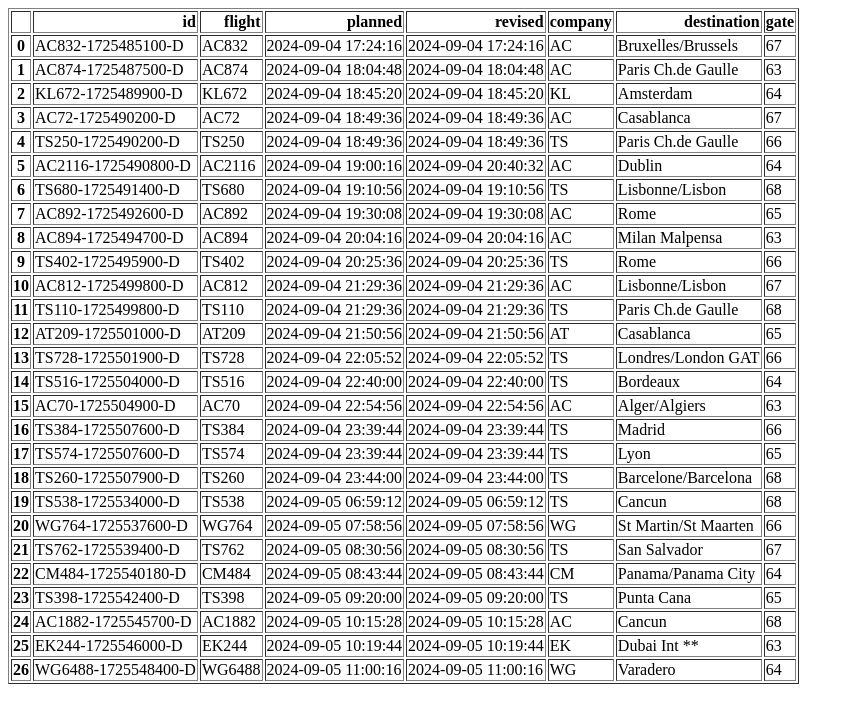
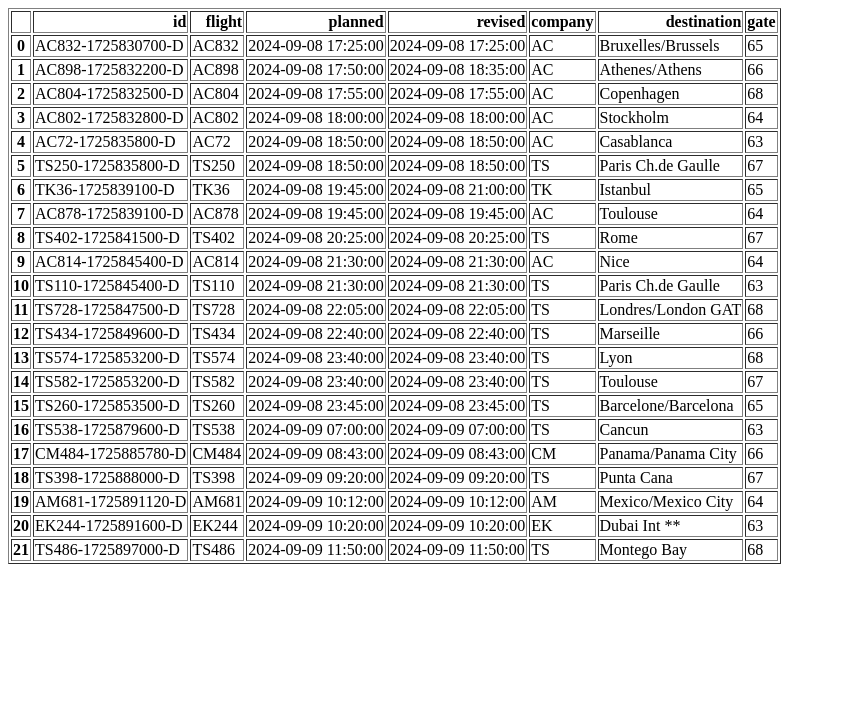
Before and after one commit to andrewchababi/FlightDataPipeline, a Python web app: template templates/df-data.html in a window 1280 px wide. Shown: the top 723 px of the page, without its empty margins (0-854 px from the left). Run offline with Jinja, Linux system fonts and the light colour scheme; the template is opened without the code that fills it, so the values that code supplies are empty.

Commit message:
bad version

```diff
--- a/templates/df-data.html
+++ b/templates/df-data.html
@@ -14,273 +14,223 @@
   <tbody>
     <tr>
       <th>0</th>
-      <td>AC832-1725485100-D</td>
+      <td>AC832-1725830700-D</td>
       <td>AC832</td>
-      <td>2024-09-04 17:24:16</td>
-      <td>2024-09-04 17:24:16</td>
+      <td>2024-09-08 17:25:00</td>
+      <td>2024-09-08 17:25:00</td>
       <td>AC</td>
       <td>Bruxelles/Brussels</td>
+      <td>65</td>
+    </tr>
+    <tr>
+      <th>1</th>
+      <td>AC898-1725832200-D</td>
+      <td>AC898</td>
+      <td>2024-09-08 17:50:00</td>
+      <td>2024-09-08 18:35:00</td>
+      <td>AC</td>
+      <td>Athenes/Athens</td>
+      <td>66</td>
+    </tr>
+    <tr>
+      <th>2</th>
+      <td>AC804-1725832500-D</td>
+      <td>AC804</td>
+      <td>2024-09-08 17:55:00</td>
+      <td>2024-09-08 17:55:00</td>
+      <td>AC</td>
+      <td>Copenhagen</td>
+      <td>68</td>
+    </tr>
+    <tr>
+      <th>3</th>
+      <td>AC802-1725832800-D</td>
+      <td>AC802</td>
+      <td>2024-09-08 18:00:00</td>
+      <td>2024-09-08 18:00:00</td>
+      <td>AC</td>
+      <td>Stockholm</td>
+      <td>64</td>
+    </tr>
+    <tr>
+      <th>4</th>
+      <td>AC72-1725835800-D</td>
+      <td>AC72</td>
+      <td>2024-09-08 18:50:00</td>
+      <td>2024-09-08 18:50:00</td>
+      <td>AC</td>
+      <td>Casablanca</td>
+      <td>63</td>
+    </tr>
+    <tr>
+      <th>5</th>
+      <td>TS250-1725835800-D</td>
+      <td>TS250</td>
+      <td>2024-09-08 18:50:00</td>
+      <td>2024-09-08 18:50:00</td>
+      <td>TS</td>
+      <td>Paris  Ch.de Gaulle</td>
       <td>67</td>
     </tr>
     <tr>
-      <th>1</th>
-      <td>AC874-1725487500-D</td>
-      <td>AC874</td>
-      <td>2024-09-04 18:04:48</td>
-      <td>2024-09-04 18:04:48</td>
+      <th>6</th>
+      <td>TK36-1725839100-D</td>
+      <td>TK36</td>
+      <td>2024-09-08 19:45:00</td>
+      <td>2024-09-08 21:00:00</td>
+      <td>TK</td>
+      <td>Istanbul</td>
+      <td>65</td>
+    </tr>
+    <tr>
+      <th>7</th>
+      <td>AC878-1725839100-D</td>
+      <td>AC878</td>
+      <td>2024-09-08 19:45:00</td>
+      <td>2024-09-08 19:45:00</td>
       <td>AC</td>
+      <td>Toulouse</td>
+      <td>64</td>
+    </tr>
+    <tr>
+      <th>8</th>
+      <td>TS402-1725841500-D</td>
+      <td>TS402</td>
+      <td>2024-09-08 20:25:00</td>
+      <td>2024-09-08 20:25:00</td>
+      <td>TS</td>
+      <td>Rome</td>
+      <td>67</td>
+    </tr>
+    <tr>
+      <th>9</th>
+      <td>AC814-1725845400-D</td>
+      <td>AC814</td>
+      <td>2024-09-08 21:30:00</td>
+      <td>2024-09-08 21:30:00</td>
+      <td>AC</td>
+      <td>Nice</td>
+      <td>64</td>
+    </tr>
+    <tr>
+      <th>10</th>
+      <td>TS110-1725845400-D</td>
+      <td>TS110</td>
+      <td>2024-09-08 21:30:00</td>
+      <td>2024-09-08 21:30:00</td>
+      <td>TS</td>
       <td>Paris  Ch.de Gaulle</td>
       <td>63</td>
     </tr>
     <tr>
-      <th>2</th>
-      <td>KL672-1725489900-D</td>
-      <td>KL672</td>
-      <td>2024-09-04 18:45:20</td>
-      <td>2024-09-04 18:45:20</td>
-      <td>KL</td>
-      <td>Amsterdam</td>
-      <td>64</td>
-    </tr>
-    <tr>
-      <th>3</th>
-      <td>AC72-1725490200-D</td>
-      <td>AC72</td>
-      <td>2024-09-04 18:49:36</td>
-      <td>2024-09-04 18:49:36</td>
-      <td>AC</td>
-      <td>Casablanca</td>
-      <td>67</td>
-    </tr>
-    <tr>
-      <th>4</th>
-      <td>TS250-1725490200-D</td>
-      <td>TS250</td>
-      <td>2024-09-04 18:49:36</td>
-      <td>2024-09-04 18:49:36</td>
+      <th>11</th>
+      <td>TS728-1725847500-D</td>
+      <td>TS728</td>
+      <td>2024-09-08 22:05:00</td>
+      <td>2024-09-08 22:05:00</td>
       <td>TS</td>
-      <td>Paris  Ch.de Gaulle</td>
-      <td>66</td>
-    </tr>
-    <tr>
-      <th>5</th>
-      <td>AC2116-1725490800-D</td>
-      <td>AC2116</td>
-      <td>2024-09-04 19:00:16</td>
-      <td>2024-09-04 20:40:32</td>
-      <td>AC</td>
-      <td>Dublin</td>
-      <td>64</td>
-    </tr>
-    <tr>
-      <th>6</th>
-      <td>TS680-1725491400-D</td>
-      <td>TS680</td>
-      <td>2024-09-04 19:10:56</td>
-      <td>2024-09-04 19:10:56</td>
-      <td>TS</td>
-      <td>Lisbonne/Lisbon</td>
-      <td>68</td>
-    </tr>
-    <tr>
-      <th>7</th>
-      <td>AC892-1725492600-D</td>
-      <td>AC892</td>
-      <td>2024-09-04 19:30:08</td>
-      <td>2024-09-04 19:30:08</td>
-      <td>AC</td>
-      <td>Rome</td>
-      <td>65</td>
-    </tr>
-    <tr>
-      <th>8</th>
-      <td>AC894-1725494700-D</td>
-      <td>AC894</td>
-      <td>2024-09-04 20:04:16</td>
-      <td>2024-09-04 20:04:16</td>
-      <td>AC</td>
-      <td>Milan Malpensa</td>
-      <td>63</td>
-    </tr>
-    <tr>
-      <th>9</th>
-      <td>TS402-1725495900-D</td>
-      <td>TS402</td>
-      <td>2024-09-04 20:25:36</td>
-      <td>2024-09-04 20:25:36</td>
-      <td>TS</td>
-      <td>Rome</td>
-      <td>66</td>
-    </tr>
-    <tr>
-      <th>10</th>
-      <td>AC812-1725499800-D</td>
-      <td>AC812</td>
-      <td>2024-09-04 21:29:36</td>
-      <td>2024-09-04 21:29:36</td>
-      <td>AC</td>
-      <td>Lisbonne/Lisbon</td>
-      <td>67</td>
-    </tr>
-    <tr>
-      <th>11</th>
-      <td>TS110-1725499800-D</td>
-      <td>TS110</td>
-      <td>2024-09-04 21:29:36</td>
-      <td>2024-09-04 21:29:36</td>
-      <td>TS</td>
-      <td>Paris  Ch.de Gaulle</td>
+      <td>Londres/London GAT</td>
       <td>68</td>
     </tr>
     <tr>
       <th>12</th>
-      <td>AT209-1725501000-D</td>
-      <td>AT209</td>
-      <td>2024-09-04 21:50:56</td>
-      <td>2024-09-04 21:50:56</td>
-      <td>AT</td>
-      <td>Casablanca</td>
+      <td>TS434-1725849600-D</td>
+      <td>TS434</td>
+      <td>2024-09-08 22:40:00</td>
+      <td>2024-09-08 22:40:00</td>
+      <td>TS</td>
+      <td>Marseille</td>
+      <td>66</td>
+    </tr>
+    <tr>
+      <th>13</th>
+      <td>TS574-1725853200-D</td>
+      <td>TS574</td>
+      <td>2024-09-08 23:40:00</td>
+      <td>2024-09-08 23:40:00</td>
+      <td>TS</td>
+      <td>Lyon</td>
+      <td>68</td>
+    </tr>
+    <tr>
+      <th>14</th>
+      <td>TS582-1725853200-D</td>
+      <td>TS582</td>
+      <td>2024-09-08 23:40:00</td>
+      <td>2024-09-08 23:40:00</td>
+      <td>TS</td>
+      <td>Toulouse</td>
+      <td>67</td>
+    </tr>
+    <tr>
+      <th>15</th>
+      <td>TS260-1725853500-D</td>
+      <td>TS260</td>
+      <td>2024-09-08 23:45:00</td>
+      <td>2024-09-08 23:45:00</td>
+      <td>TS</td>
+      <td>Barcelone/Barcelona</td>
       <td>65</td>
     </tr>
     <tr>
-      <th>13</th>
-      <td>TS728-1725501900-D</td>
-      <td>TS728</td>
-      <td>2024-09-04 22:05:52</td>
-      <td>2024-09-04 22:05:52</td>
+      <th>16</th>
+      <td>TS538-1725879600-D</td>
+      <td>TS538</td>
+      <td>2024-09-09 07:00:00</td>
+      <td>2024-09-09 07:00:00</td>
       <td>TS</td>
-      <td>Londres/London GAT</td>
+      <td>Cancun</td>
+      <td>63</td>
+    </tr>
+    <tr>
+      <th>17</th>
+      <td>CM484-1725885780-D</td>
+      <td>CM484</td>
+      <td>2024-09-09 08:43:00</td>
+      <td>2024-09-09 08:43:00</td>
+      <td>CM</td>
+      <td>Panama/Panama City</td>
       <td>66</td>
     </tr>
     <tr>
-      <th>14</th>
-      <td>TS516-1725504000-D</td>
-      <td>TS516</td>
-      <td>2024-09-04 22:40:00</td>
-      <td>2024-09-04 22:40:00</td>
+      <th>18</th>
+      <td>TS398-1725888000-D</td>
+      <td>TS398</td>
+      <td>2024-09-09 09:20:00</td>
+      <td>2024-09-09 09:20:00</td>
       <td>TS</td>
-      <td>Bordeaux</td>
+      <td>Punta Cana</td>
+      <td>67</td>
+    </tr>
+    <tr>
+      <th>19</th>
+      <td>AM681-1725891120-D</td>
+      <td>AM681</td>
+      <td>2024-09-09 10:12:00</td>
+      <td>2024-09-09 10:12:00</td>
+      <td>AM</td>
+      <td>Mexico/Mexico City</td>
       <td>64</td>
     </tr>
     <tr>
-      <th>15</th>
-      <td>AC70-1725504900-D</td>
-      <td>AC70</td>
-      <td>2024-09-04 22:54:56</td>
-      <td>2024-09-04 22:54:56</td>
-      <td>AC</td>
-      <td>Alger/Algiers</td>
-      <td>63</td>
-    </tr>
-    <tr>
-      <th>16</th>
-      <td>TS384-1725507600-D</td>
-      <td>TS384</td>
-      <td>2024-09-04 23:39:44</td>
-      <td>2024-09-04 23:39:44</td>
-      <td>TS</td>
-      <td>Madrid</td>
-      <td>66</td>
-    </tr>
-    <tr>
-      <th>17</th>
-      <td>TS574-1725507600-D</td>
-      <td>TS574</td>
-      <td>2024-09-04 23:39:44</td>
-      <td>2024-09-04 23:39:44</td>
-      <td>TS</td>
-      <td>Lyon</td>
-      <td>65</td>
-    </tr>
-    <tr>
-      <th>18</th>
-      <td>TS260-1725507900-D</td>
-      <td>TS260</td>
-      <td>2024-09-04 23:44:00</td>
-      <td>2024-09-04 23:44:00</td>
-      <td>TS</td>
-      <td>Barcelone/Barcelona</td>
-      <td>68</td>
-    </tr>
-    <tr>
-      <th>19</th>
-      <td>TS538-1725534000-D</td>
-      <td>TS538</td>
-      <td>2024-09-05 06:59:12</td>
-      <td>2024-09-05 06:59:12</td>
-      <td>TS</td>
-      <td>Cancun</td>
-      <td>68</td>
-    </tr>
-    <tr>
       <th>20</th>
-      <td>WG764-1725537600-D</td>
-      <td>WG764</td>
-      <td>2024-09-05 07:58:56</td>
-      <td>2024-09-05 07:58:56</td>
-      <td>WG</td>
-      <td>St Martin/St Maarten</td>
-      <td>66</td>
-    </tr>
-    <tr>
-      <th>21</th>
-      <td>TS762-1725539400-D</td>
-      <td>TS762</td>
-      <td>2024-09-05 08:30:56</td>
-      <td>2024-09-05 08:30:56</td>
-      <td>TS</td>
-      <td>San Salvador</td>
-      <td>67</td>
-    </tr>
-    <tr>
-      <th>22</th>
-      <td>CM484-1725540180-D</td>
-      <td>CM484</td>
-      <td>2024-09-05 08:43:44</td>
-      <td>2024-09-05 08:43:44</td>
-      <td>CM</td>
-      <td>Panama/Panama City</td>
-      <td>64</td>
-    </tr>
-    <tr>
-      <th>23</th>
-      <td>TS398-1725542400-D</td>
-      <td>TS398</td>
-      <td>2024-09-05 09:20:00</td>
-      <td>2024-09-05 09:20:00</td>
-      <td>TS</td>
-      <td>Punta Cana</td>
-      <td>65</td>
-    </tr>
-    <tr>
-      <th>24</th>
-      <td>AC1882-1725545700-D</td>
-      <td>AC1882</td>
-      <td>2024-09-05 10:15:28</td>
-      <td>2024-09-05 10:15:28</td>
-      <td>AC</td>
-      <td>Cancun</td>
-      <td>68</td>
-    </tr>
-    <tr>
-      <th>25</th>
-      <td>EK244-1725546000-D</td>
+      <td>EK244-1725891600-D</td>
       <td>EK244</td>
-      <td>2024-09-05 10:19:44</td>
-      <td>2024-09-05 10:19:44</td>
+      <td>2024-09-09 10:20:00</td>
+      <td>2024-09-09 10:20:00</td>
       <td>EK</td>
       <td>Dubai Int **</td>
       <td>63</td>
     </tr>
     <tr>
-      <th>26</th>
-      <td>WG6488-1725548400-D</td>
-      <td>WG6488</td>
-      <td>2024-09-05 11:00:16</td>
-      <td>2024-09-05 11:00:16</td>
-      <td>WG</td>
-      <td>Varadero</td>
-      <td>64</td>
+      <th>21</th>
+      <td>TS486-1725897000-D</td>
+      <td>TS486</td>
+      <td>2024-09-09 11:50:00</td>
+      <td>2024-09-09 11:50:00</td>
+      <td>TS</td>
+      <td>Montego Bay</td>
+      <td>68</td>
     </tr>
   </tbody>
 </table>
```
